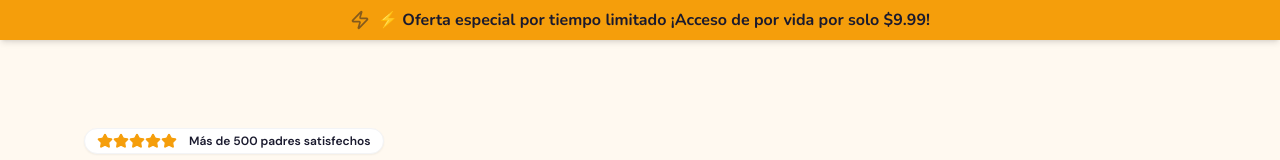
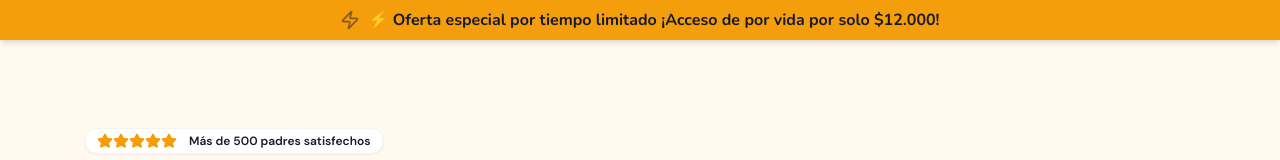
Before and after one commit to malcom01010110/landing-kitfonetico, a React (Vite) app in the folder Landing/: page / in a window 1280 px wide. Shown: the top 160 px of the page. Built offline with nearby package versions, Linux system fonts and the light colour scheme.

Commit message:
Update StickyAlertBar.tsx

```diff
--- a/Landing/src/components/StickyAlertBar.tsx
+++ b/Landing/src/components/StickyAlertBar.tsx
@@ -7,7 +7,7 @@ export function StickyAlertBar() {
         <Zap className="w-4 h-4 md:w-5 md:h-5 mr-2 animate-pulse" />
         <span>
           ⚡ Oferta especial por tiempo limitado ¡Acceso de por vida por solo
-          $9.99!
+          $12.000!
         </span>
       </div>
     </div>);
```
